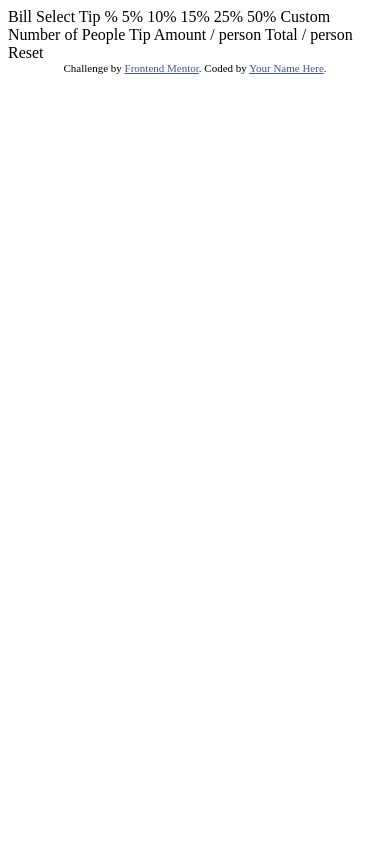
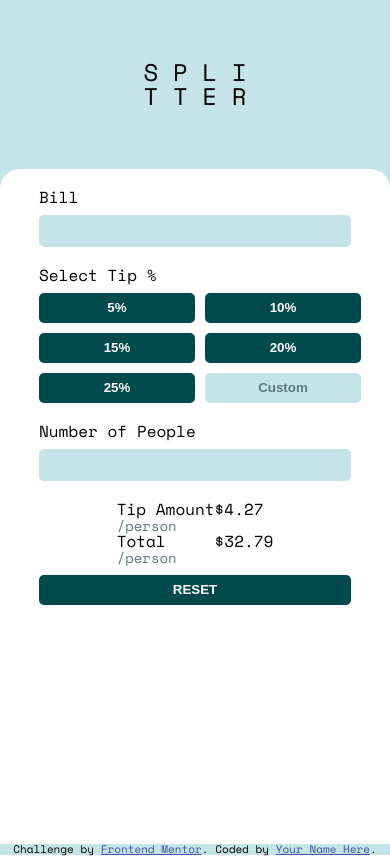
Before and after one commit to trongminh20/tipCalculator, a plain HTML site: page index.html in a window 390 px wide. Drawn offline with nearby package versions, Linux system fonts and the light colour scheme.

Commit message:
done with mobile display

```diff
--- /dev/null
+++ b/CSS_reset.css
@@ -0,0 +1,48 @@
+/* http://meyerweb.com/eric/tools/css/reset/
+   v2.0 | 20110126
+   License: none (public domain)
+*/
+
+html, body, div, span, applet, object, iframe,
+h1, h2, h3, h4, h5, h6, p, blockquote, pre,
+a, abbr, acronym, address, big, cite, code,
+del, dfn, em, img, ins, kbd, q, s, samp,
+small, strike, strong, sub, sup, tt, var,
+b, u, i, center,
+dl, dt, dd, ol, ul, li,
+fieldset, form, label, legend,
+table, caption, tbody, tfoot, thead, tr, th, td,
+article, aside, canvas, details, embed,
+figure, figcaption, footer, header, hgroup,
+menu, nav, output, ruby, section, summary,
+time, mark, audio, video {
+	margin: 0;
+	padding: 0;
+	border: 0;
+	font-size: 100%;
+	font: inherit;
+	vertical-align: baseline;
+}
+/* HTML5 display-role reset for older browsers */
+article, aside, details, figcaption, figure,
+footer, header, hgroup, menu, nav, section {
+	display: block;
+}
+body {
+	line-height: 1;
+}
+ol, ul {
+	list-style: none;
+}
+blockquote, q {
+	quotes: none;
+}
+blockquote:before, blockquote:after,
+q:before, q:after {
+	content: '';
+	content: none;
+}
+table {
+	border-collapse: collapse;
+	border-spacing: 0;
+}
--- a/index.html
+++ b/index.html
@@ -1,44 +1,75 @@
 <!DOCTYPE html>
 <html lang="en">
+
 <head>
   <meta charset="UTF-8">
-  <meta name="viewport" content="width=device-width, initial-scale=1.0"> <!-- displays site properly based on user's device -->
-
+  <meta name="viewport" content="width=device-width, initial-scale=1.0">
+  <!-- displays site properly based on user's device -->
+  <link rel="stylesheet" href="CSS_reset.css">
   <link rel="icon" type="image/png" sizes="32x32" href="./images/favicon-32x32.png">
 
   <title>Frontend Mentor | Tip calculator app</title>
 
   <!-- Feel free to remove these styles or customise in your own stylesheet 👍 -->
+  <link rel="stylesheet" href="style.css">
   <style>
-    .attribution { font-size: 11px; text-align: center; }
-    .attribution a { color: hsl(228, 45%, 44%); }
+    .attribution {
+      font-size: 11px;
+      text-align: center;
+    }
+
+    .attribution a {
+      color: hsl(228, 45%, 44%);
+    }
   </style>
+
 </head>
+
 <body>
+  <main class="wraper">
+    <section class="" id="app--name">
+      <h1 id="app--name--title">S P L I<br>T T E R</h1>
+    </section>
+    <section id="form--section">
+      <form class="form" action="">
+        <div class='form__group'>
+          <label for="bill--price">Bill</label>
+          <input type="number" id="bill--price" class="form__input">
+        </div>
 
-  Bill
-
-  Select Tip %
-  5%
-  10%
-  15%
-  25%
-  50%
-  Custom
-
-  Number of People
-
-  Tip Amount
-  / person
-
-  Total
-  / person
-
-  Reset
-
-  <div class="attribution">
+        <div class="form__group" id="btns--group">
+          <legend>Select Tip %</legend>
+          <button class="btn">5%</button>
+          <button class="btn">10%</button>
+          <button class="btn">15%</button>
+          <button class="btn">20%</button>
+          <button class="btn">25%</button>
+          <button class="btn" id="btn-custom">Custom</button>
+        </div>
+        <div class='form__group'>
+          <label for="num--of--pp">Number of People</label>
+          <input type="number" id="num--of--pp" class="form__input">
+        </div>
+        <div class="form__group display__section">
+          <table id="display--section--total">
+            <tr id="tip">
+              <td class="display__title">Tip Amount<br><span class="notice">/person</span></td>
+              <td class="display__value">$4.27</td>
+            </tr>
+            <tr id="total">
+              <td class="display__title">Total<br><span class="notice">/person</span></td>
+              <td class="display__value">$32.79</td>
+            </tr>
+          </table>
+          <button class="btn" id="btn--reset">RESET</button>
+        </div>
+      </form>
+    </section>
+  </main>
+  <footer class="attribution">
     Challenge by <a href="https://www.frontendmentor.io?ref=challenge" target="_blank">Frontend Mentor</a>.
     Coded by <a href="#">Your Name Here</a>.
-  </div>
+  </footer>
 </body>
+
 </html>
--- /dev/null
+++ b/style.scss
@@ -0,0 +1,111 @@
+@import url('https://fonts.googleapis.com/css2?family=Space+Mono:ital,wght@0,400;0,700;1,400;1,700&display=swap');
+
+$box--color:hsl(183, 100%, 15%);
+$txt--bg--color:hsl(184, 14%, 56%);
+$font--color: hsl(186, 14%, 43%);
+$font--color--light:hsl(172, 67%, 45%);
+$main--color:hsl(185, 41%, 84%);
+$btn--color: hsl(172, 67%, 45%);
+$default--font-size:24px;
+$min--width:375px;
+$max--width:1440px;
+
+body{
+  font-family:"Space Mono", monospace;
+}
+
+.wraper{
+  height: 100vh;
+  overflow: hidden;
+  background-color: $main--color;
+}
+
+#app--name{
+  height: 20vh;
+  display:flex;
+  justify-content: center;
+  align-items: center;
+  h1{
+    font-size:24px;
+    line-height: 1;
+  }
+}
+
+#form--section{
+  height: 80vh;
+  width:100%;
+  padding-top:20px;
+  padding-bottom:20px;
+  border-top-right-radius: 20px;
+  border-top-left-radius: 20px;
+  margin:auto;
+  background-color:white;
+  .form{
+    display:flex;
+    flex-direction: column;
+    row-gap:20px;
+    &__group{
+      width: 80%;
+      margin:auto;
+    }
+    &__group:not(#btns--group){
+      display: flex;
+      flex-direction:column;
+      row-gap:10px;
+    }
+
+    &__input{
+      border:none;
+      border-radius:5px;
+      background-color:$main--color;
+      height: 30px;
+    }
+  }
+}
+#btns--group{
+  display:grid;
+  grid-template-columns: 50% 50%;
+  grid-gap:10px;
+  margin:auto;
+  legend{
+    grid-column: 1/ span 2;
+  }
+}
+
+.btn{
+  width: 100%;
+  height: 30px;
+  background-color:$box--color;
+  border:none;
+  border-radius: 5px;
+  color:white;
+  font-weight: bold;
+  &:hover{
+    background-color:$btn--color;
+    color:$box--color;
+  }
+}
+
+#btn-custom{
+  background-color:$main--color;
+  color:$font--color;
+}
+.notice{
+  color:$font--color;
+  font-size: 14px;
+}
+
+.display{
+  &__section{
+    display:flex;
+    flex-direction: column;
+    justify-content: center;
+    align-items: center;
+  }
+}
+footer{
+  position:abosolute;
+  bottom:0;
+  width: 100%;
+  background-color:$main--color;
+}
```
Also changed, not shown: style.css (added), 1 other file.
